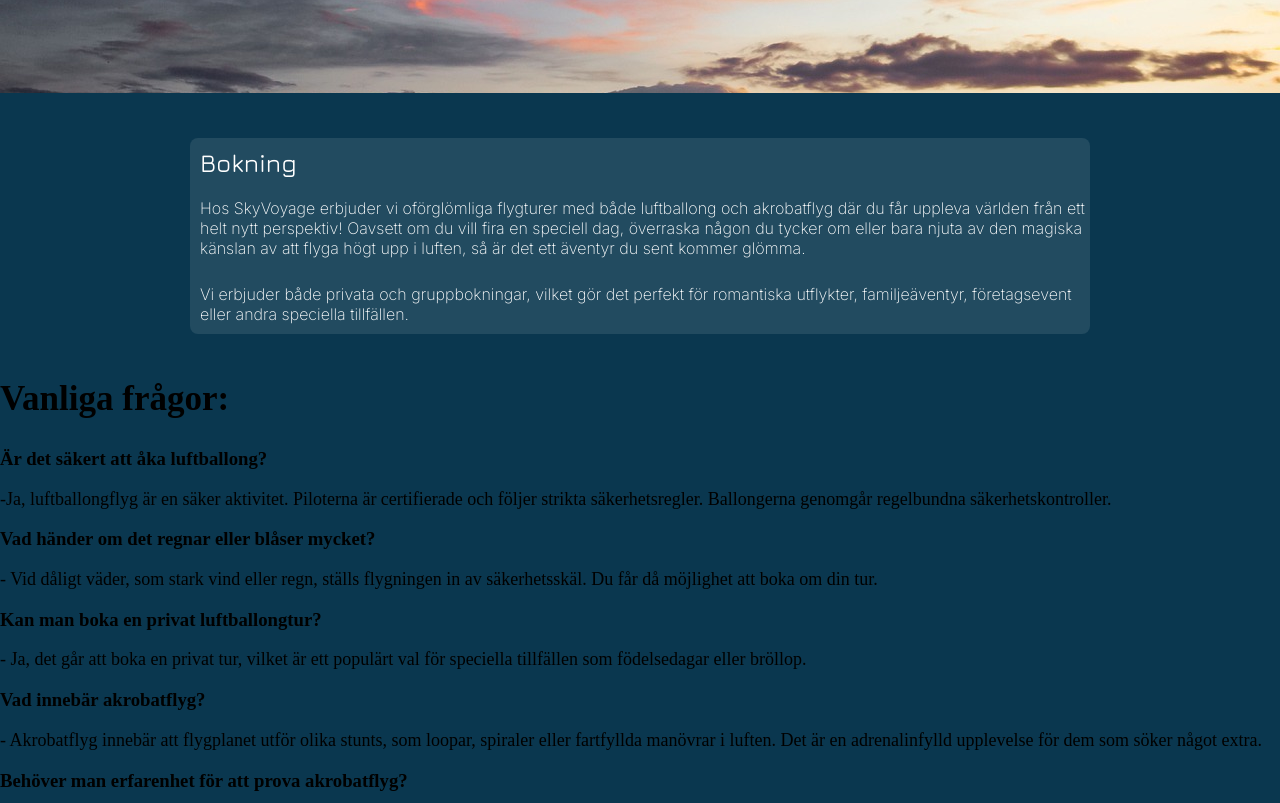
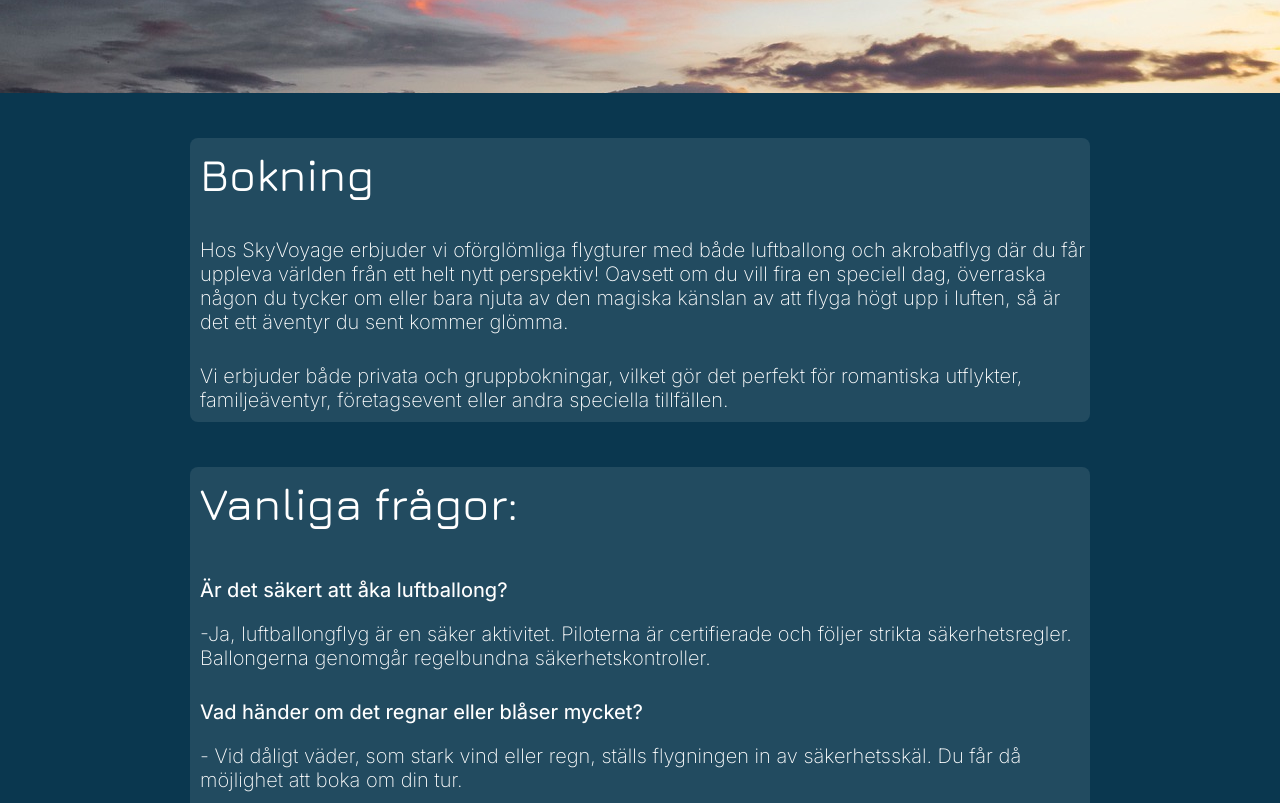
Before and after one commit to ellinorjohansson/SkyVoyage-Glantan, a Vue app: page /about in a window 1280 px wide. Shown: the part 597-1400 px from the top of the page. Built offline with nearby package versions, Linux system fonts and the light colour scheme; a web font is replaced by a local one.

Commit message:
💄(style): add style on questions and fixed responsive layout

```diff
--- a/src/component/AboutUs.vue
+++ b/src/component/AboutUs.vue
@@ -36,7 +36,7 @@
     @media screen and (min-width: 768px) {
         main {
             h2 {
-            font-size: $tablet-font-size-heading2;
+                font-size: $tablet-font-size-heading2;
             }
             p {
                 font-size: $tablet-font-size-paragraph;
@@ -46,10 +46,10 @@
     @media screen and (min-width: 1024px) {
         main {
             h2 {
-            font-size: $tablet-font-size-heading2;
+                font-size: $desktop-font-size-heading2;
             }
             p {
-                font-size: $tablet-font-size-paragraph;
+                font-size: $desktop-font-size-paragraph;
             }
         }
     }
--- a/src/component/FrequentlyQuestions.vue
+++ b/src/component/FrequentlyQuestions.vue
@@ -1,7 +1,7 @@
 <script lang="ts" setup></script>
 
 <template>
-    <main>
+    <main class="questions-container">
         <h2>Vanliga frågor:</h2>
         <section>
             <h3>Är det säkert att åka luftballong?</h3>
@@ -33,9 +33,63 @@
         </section>
         <section>
             <h3>Finns det ålders- eller hälsokrav för att prova akrobatflyg?</h3>
-            <p>Vi rekommenderar att du är minst 18 år och har en god allmän hälsa. Det kan också finnas särskilda rekommendationer för personer med hjärtproblem eller andra hälsobesvär.</p>
+            <p>- Vi rekommenderar att du är minst 18 år och har en god allmän hälsa. Det kan också finnas särskilda rekommendationer för personer med hjärtproblem eller andra hälsobesvär.</p>
         </section>
     </main>
 </template>
 
-<style lang="scss"></style>
+<style lang="scss" scoped>
+    .questions-container {
+        background-color: $charcoal;
+        border-radius: 8px;
+        max-width: 900px;
+        width: 90%;
+        margin: 45px auto;
+        padding-bottom: 10px;
+        h2 {
+            color: white;
+            font-family: $font-heading2;
+            font-size: $mobile-font-size-heading2;
+            font-weight: 500;
+            padding: 10px;
+        }
+        h3 {
+            color: white;
+            font-family: $font-body;
+            font-size: $mobile-font-size-heading3;
+            font-weight: 450;
+            padding-left: 10px;
+        }
+        p {
+            color: white;
+            font-family: $font-body;
+            font-size: $mobile-font-size-paragraph;
+            font-weight: 200;
+            padding-left: 10px;
+        }
+        section {
+            margin-bottom: 30px;
+        }
+    }
+
+    @media screen and (min-width: 768px) {
+        .questions-container {
+            h2 {
+                font-size: $tablet-font-size-heading2;
+            }
+            p {
+                font-size: $tablet-font-size-paragraph;
+            }
+        }
+    }
+    @media screen and (min-width: 1024px) {
+        .questions-container {
+            h2 {
+                font-size: $desktop-font-size-heading2;
+            }
+            p {
+                font-size: $desktop-font-size-paragraph;
+            }
+        }
+    }
+</style>
--- a/src/component/HowToBook.vue
+++ b/src/component/HowToBook.vue
@@ -8,7 +8,7 @@
     </main>
 </template>
 
-<style lang="scss">
+<style lang="scss" scoped>
     .text-container {
         background-color: $charcoal;
         border-radius: 8px;
@@ -31,9 +31,9 @@
         }
     }
     @media screen and (min-width: 768px) {
-        main {
+        .text-container {
             h2 {
-            font-size: $tablet-font-size-heading2;
+                font-size: $tablet-font-size-heading2;
             }
             p {
                 font-size: $tablet-font-size-paragraph;
@@ -41,12 +41,12 @@
         }
     }
     @media screen and (min-width: 1024px) {
-        main {
+        .text-container {
             h2 {
-            font-size: $tablet-font-size-heading2;
+                font-size: $desktop-font-size-heading2;
             }
             p {
-                font-size: $tablet-font-size-paragraph;
+                font-size: $desktop-font-size-paragraph;
             }
         }
     }
```
